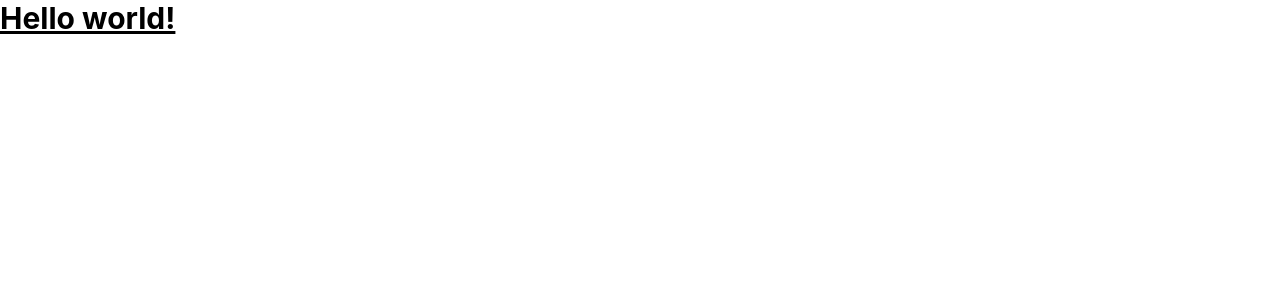
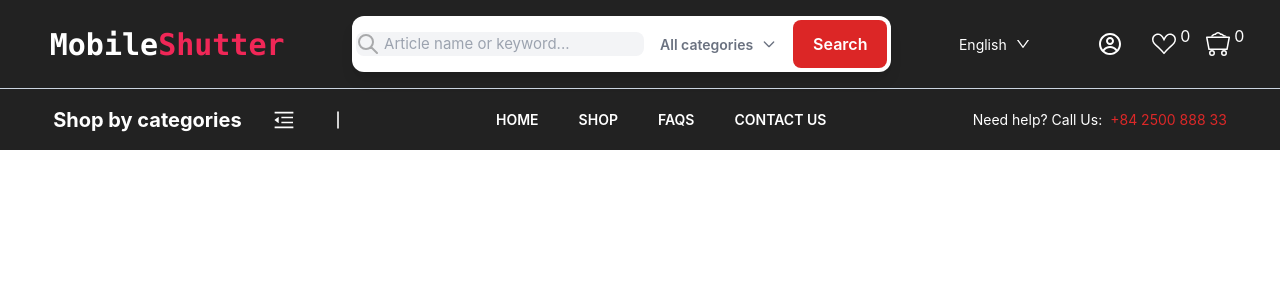
Before and after one commit to rahila009/E-commerce-website, a React (Create React App) app: page / in a window 1280 px wide. Shown: the top 300 px of the page. Built offline with nearby package versions, Linux system fonts and the light colour scheme.

Commit message:
navbar complete for disktop

```diff
--- a/package.json
+++ b/package.json
@@ -3,11 +3,14 @@
   "version": "0.1.0",
   "private": true,
   "dependencies": {
+    "@fortawesome/fontawesome-free": "^6.4.0",
+    "@heroicons/react": "^2.0.17",
     "@testing-library/jest-dom": "^5.16.5",
     "@testing-library/react": "^13.4.0",
     "@testing-library/user-event": "^13.5.0",
     "react": "^18.2.0",
     "react-dom": "^18.2.0",
+    "react-icons": "^4.8.0",
     "react-scripts": "5.0.1",
     "web-vitals": "^2.1.4"
   },
--- a/src/App.js
+++ b/src/App.js
@@ -1,3 +1,6 @@
+import Navbar from "./components/navbar";
+import React from "react";
+
 export default function App() {
-    return <h1 className="text-3xl font-bold underline ">Hello world!</h1>;
+  return <Navbar />;
 }
--- /dev/null
+++ b/src/components/navbar/index.js
@@ -0,0 +1,136 @@
+import React from "react";
+import { CgProfile } from "react-icons/cg";
+import { BsSuitHeart } from "react-icons/bs";
+import { BsMinecartLoaded } from "react-icons/bs";
+import { AiOutlineDown } from "react-icons/ai";
+import { AiOutlineMenuFold } from "react-icons/ai";
+import { RxDividerVertical } from "react-icons/rx";
+
+const Navbar = () => {
+  return (
+    <>
+      <div className="bg-[#222222] ">
+        {/* navbar for  large   screens */}
+        <div className="md:flex hidden items-center p-4 justify-around">
+          <div className="text-[#F02757] lg:text-[30px] text-[16px] font-mono font-[900]">
+            <span className="text-white">Mobile</span>Shutter
+          </div>
+
+          <div class="flex flex-col sm:flex-row items-center sm:px-1 sm:py-1 space-y-2 sm:space-y-0 space-x-0 sm:space-x-4 bg-white rounded-xl shadow-lg hover:shadow-xl transform hover:scale-105 transition duration-500">
+            <div class="flex bg-gray-100  sm:w-72  w-full gap-1 items-center rounded-lg">
+              <svg
+                xmlns="http://www.w3.org/2000/svg"
+                class="h-6 w-6 opacity-30"
+                fill="none"
+                viewBox="0 0 24 24"
+                stroke="currentColor"
+              >
+                <path
+                  stroke-linecap="round"
+                  stroke-linejoin="round"
+                  stroke-width="2"
+                  d="M21 21l-6-6m2-5a7 7 0 11-14 0 7 7 0 0114 0z"
+                />
+              </svg>
+              <input
+                class="bg-gray-100 outline-none text-[15px]"
+                type="text"
+                placeholder="Article name or keyword..."
+              />
+            </div>
+            <div class="flex rounded-lg text-gray-500 font-semibold cursor-pointer items-center gap-2">
+              <span class="text-[14px]">All categories</span>
+              <svg
+                xmlns="http://www.w3.org/2000/svg"
+                class="h-4 w-4"
+                fill="none"
+                viewBox="0 0 24 24"
+                stroke="currentColor"
+              >
+                <path
+                  stroke-linecap="round"
+                  stroke-linejoin="round"
+                  stroke-width="2"
+                  d="M19 9l-7 7-7-7"
+                />
+              </svg>
+            </div>
+            <div class="bg-red-600 py-3 px-5 text-white font-semibold rounded-lg hover:shadow-lg transition duration-3000 cursor-pointer">
+              <span>Search</span>
+            </div>
+          </div>
+
+          {/* navbar 3rd section */}
+
+          <div>
+            <div className="text-white flex items-center gap-2">
+              <span className="text-[14px]">English</span>
+              <AiOutlineDown className="w-4 h4" />
+            </div>
+          </div>
+          <div className="flex items-center gap-[30px]">
+            <div>
+              <CgProfile color="white" className="w-6 h-6" />
+            </div>
+            <div className="flex items-start relative">
+              <BsSuitHeart color="white" className="w-6 h-6" />
+              <span className="text-white absolute -top-2 left-7"> 0</span>
+            </div>
+            <div className="flex items-start relative">
+              <BsMinecartLoaded color="white" className="w-6 h-6" />
+              <span className="text-white absolute -top-2 left-7"> 0</span>
+            </div>
+          </div>
+        </div>
+        {/* navbar for  smalls   screens */}
+
+        <div className="md:hidden flex items-center p-6 justify-around">
+          <AiOutlineMenuFold className="w-6 h-6" color="white" />
+
+          <div className="text-[#F02757] lg:text-[30px] text-[16px] font-mono font-[900]">
+            <span className="text-white">Mobile</span>Shutter
+          </div>
+
+          {/* navbar 3rd section */}
+
+          <div className="flex items-center gap-[30px]">
+            <div className="flex items-start relative">
+              <BsMinecartLoaded color="white" className="w-6 h-6" />
+              <span className="text-white absolute -top-2 left-7"> 0</span>
+            </div>
+          </div>
+        </div>
+        {/* shop by categories */}
+        <div className="bg-slate-300  w-full h-[1px] divide-gray-300"></div>
+
+        <div class="text-white bg-[#222222] md:flex hidden justify-around items-center">
+          <div className=" flex gap-[30px] items-center justify-between">
+            <span className="text-[20px] text-white font-[700]">
+              Shop by categories
+            </span>
+            <AiOutlineMenuFold className="w-6 h-6" color="white" />
+            <span>
+              <RxDividerVertical className="w-6 h-14" color="white" />
+            </span>
+          </div>
+          <div>
+            <ul className="flex  items-center p-5">
+              <li className="px-5 text-[14px] font-semibold">HOME</li>
+              <li className="px-5 text-[14px] font-semibold">SHOP</li>
+              <li className="px-5 text-[14px] font-semibold">FAQS</li>
+              <li className="px-5 text-[14px] font-semibold">CONTACT US</li>
+            </ul>
+          </div>
+          <div>
+            <div className="flex items-center text-[14px] font-normal gap-2">
+              <span>Need help? Call Us: </span>
+              <span className="text-[#DC2828]">+84 2500 888 33</span>
+            </div>
+          </div>
+        </div>
+      </div>
+    </>
+  );
+};
+
+export default Navbar;
```
Also changed, not shown: 1 other file (tests, documents, lock files or other folders).
